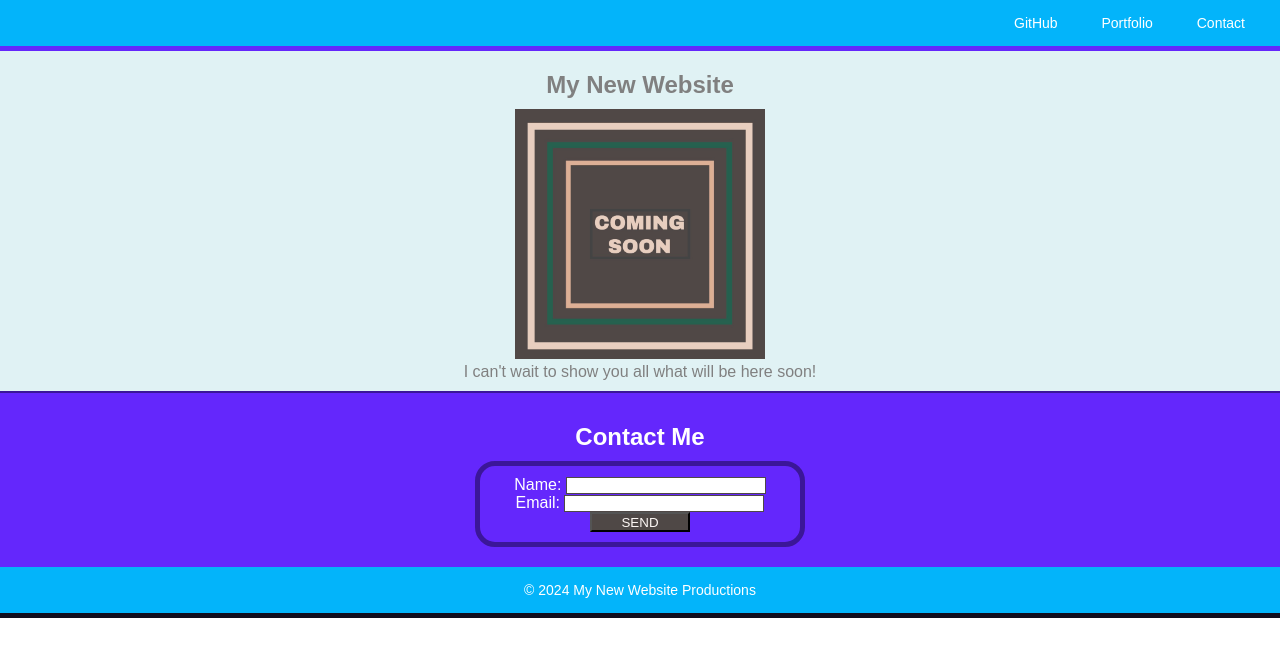
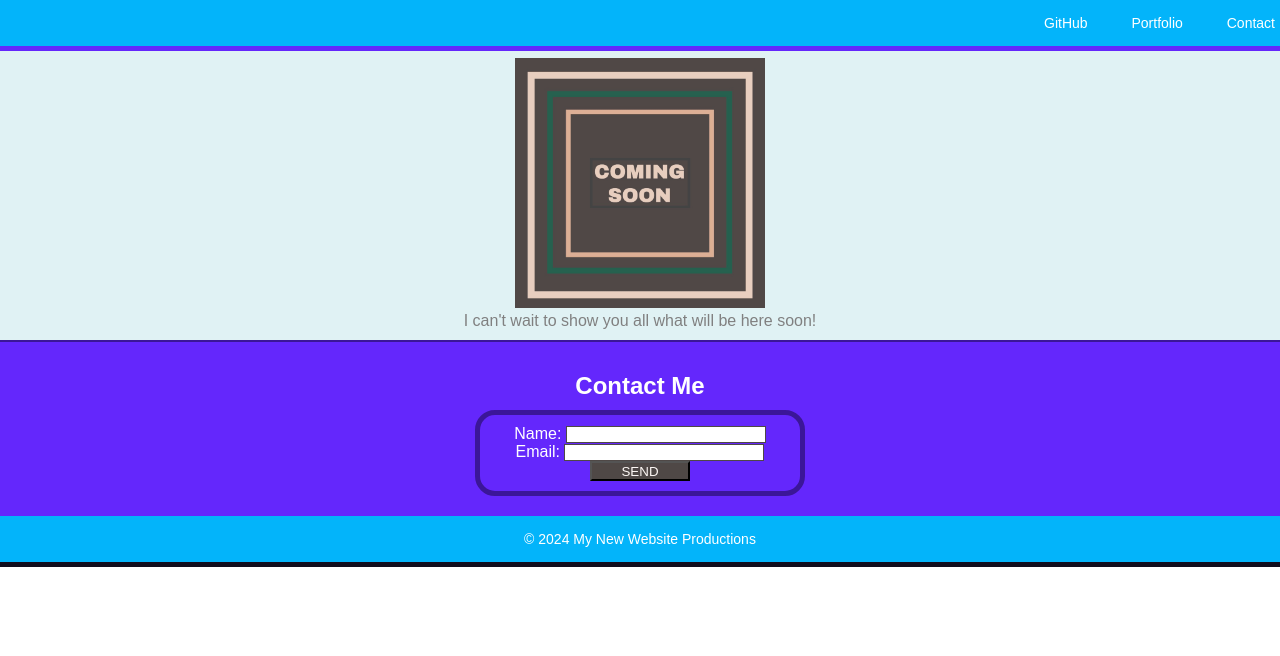
Before and after one commit to jsparrowio/01-mini-project, a plain HTML site: page index.html in a window 1280 px wide. Drawn offline with Linux system fonts and the light colour scheme.

Commit message:
fixed semantic formatting and some small elements to meet acceptance criteria

```diff
--- a/assets/style.css
+++ b/assets/style.css
@@ -14,6 +14,8 @@ header {
     padding: 15px;
     border-bottom: 5px solid rgb(100, 39, 252);
     font-size: 14px;
+    position: fixed;
+    width: 100%;
 }
 section {
     text-align: center;
@@ -58,9 +60,8 @@ footer {
 }
 .navigation {
     text-align: right;
-
 }
-.main {
+.intro {
     background-color: rgb(224, 242, 244);
     padding: 10px;
     color: grey;
--- a/index.html
+++ b/index.html
@@ -12,16 +12,17 @@
             <ul>
                 <li><a href="#">GitHub</a></li>
                 <li><a href="#">Portfolio</a></li>
-                <li><a href="#">Contact</a></li>
+                <li><a href="#contact">Contact</a></li>
             </ul>
         </section>
     </header>
-    <section class="main">
+    <main>
+        <section class="intro">
             <h1>My New Website</h1>
             <img src="./assets/image-1.png" alt="coming soon box"/>
             <p>I can't wait to show you all what will be here soon!</p>
         </section>
-    <section class="contact">
+        <section class="contact" id="contact">
          <h2>Contact Me</h2>
              <form method="post">
                  <ul>
@@ -37,6 +38,7 @@
                 </ul>
             </form>
         </section>
+    </main>
     <footer>
         <p>&copy; 2024 My New Website Productions</p>
     </footer>
```
Lines whose indentation alone changed are shown as unchanged.
